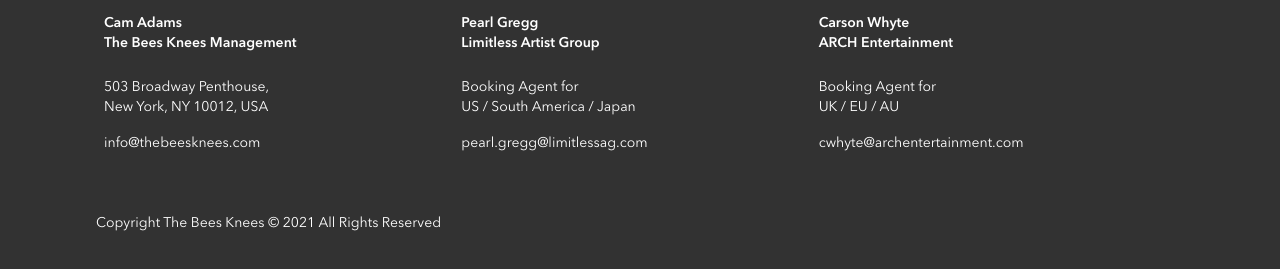
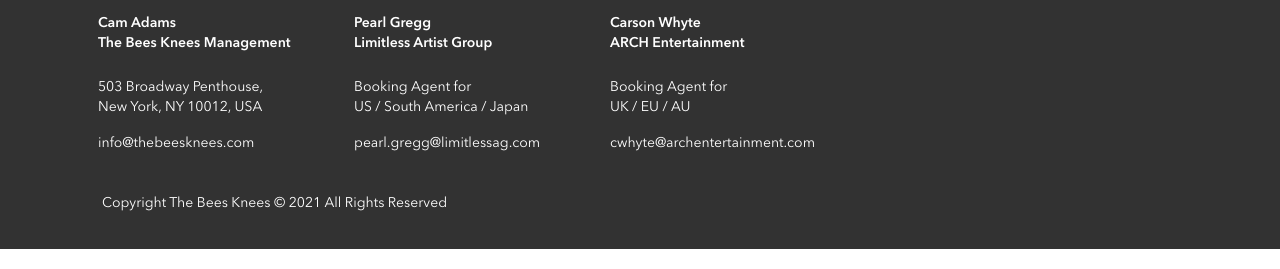
Before and after one commit to Prgrssn/joshua-young-bandsite, a plain HTML site: page index.html in a window 1280 px wide. Shown: the part 2294-2563 px from the top of the page. Drawn offline with Linux system fonts and the light colour scheme.

Commit message:
adjusted footer padding to more closely resemble the mockup.

```diff
--- a/styles/bio.scss
+++ b/styles/bio.scss
@@ -317,7 +317,7 @@
   }
 
   @include desktop {
-    padding: 0 5rem;
+    padding: 0 5.375rem;
   }
 }
 
@@ -373,6 +373,11 @@
     padding: 0 1.5rem 2.25rem 1.5rem;
   }
 
+  @include desktop {
+    padding: 0 0.75rem 1rem 0.75rem;
+    justify-content: flex-start;
+  }
+
   &__info {
     padding-left: 1rem;
 
@@ -383,7 +388,8 @@
     }
 
     @include desktop {
-      padding: 0;
+      justify-content: flex-start;
+      width: 20vw;
     }
 
     &--name {
```
Also changed, not shown: styles/bio.css, 1 other file.
